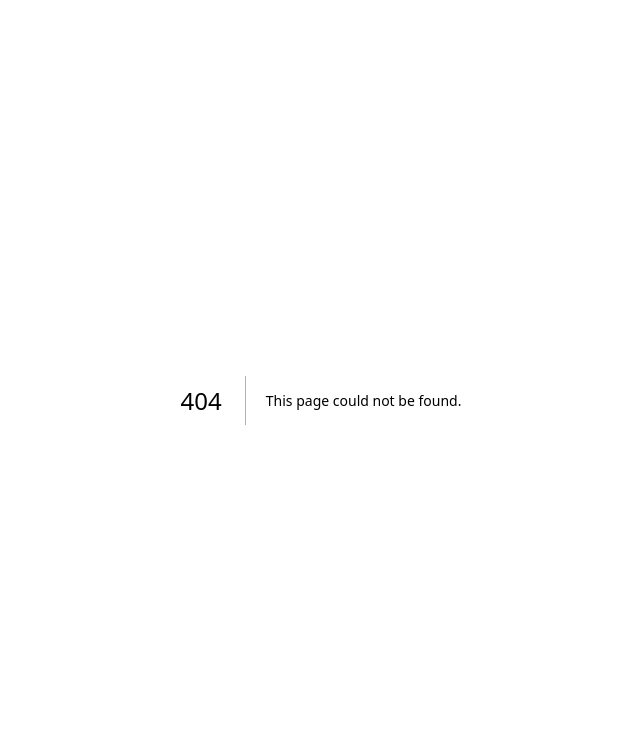
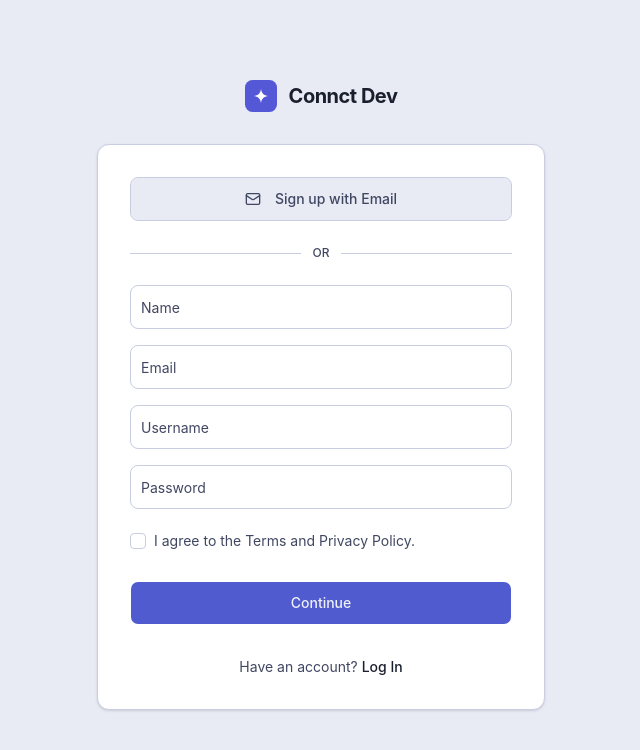
Before and after one commit to mevibhor/connct-dev, a Next.js app: page /signup in a window 1280 px wide. Before the commit this address had no page. Shown: the top 750 px of the page, without its empty margins (319-959 px from the left). Built offline with nearby package versions, Linux system fonts and the light colour scheme.

Commit message:
feat: implement login and signup pages

```diff
--- /dev/null
+++ b/app/(auth)/layout.tsx
@@ -0,0 +1,30 @@
+import Image from "next/image";
+
+export default function AuthLayout({
+  children,
+}: {
+  children: React.ReactNode;
+}) {
+  return (
+    <div className="min-h-screen flex flex-col items-center pt-12 sm:pt-20 bg-background p-4 sm:p-6">
+      {/* Header / Logo Area */}
+      <div className="mb-8 flex items-center gap-3">
+        {/* Using the SVG from public folder */}
+        <Image
+          src="/images/logo.svg"
+          alt="Connct Dev Logo"
+          width={32}
+          height={32}
+          className="h-8 w-8 object-contain"
+          priority
+        />
+        <span className="text-xl font-bold text-foreground tracking-tight">
+          Connct Dev
+        </span>
+      </div>
+
+      {/* Main Content Area (The Card) */}
+      <div className="w-full max-w-md mx-auto">{children}</div>
+    </div>
+  );
+}
--- /dev/null
+++ b/app/(auth)/login/page.tsx
@@ -0,0 +1,83 @@
+"use client";
+
+import Link from "next/link";
+import { Button } from "@/components/ui/button";
+import { Input } from "@/components/ui/input";
+import { Mail } from "lucide-react";
+
+export default function LoginPage() {
+  const handleLogin = (e: React.FormEvent<HTMLFormElement>) => {
+    e.preventDefault();
+  };
+
+  return (
+    <div className="rounded-xl border border-border bg-card p-6 sm:p-8 shadow-sm">
+      <div className="flex flex-col space-y-6">
+        {/* Option 1: Login with Email Button */}
+        <Button
+          variant="outline"
+          className="w-full h-11 border-border text-muted-foreground hover:bg-muted hover:text-foreground transition-all duration-300"
+        >
+          <Mail className="mr-2 h-4 w-4" />
+          Log in with Email
+        </Button>
+
+        {/* Divider */}
+        <div className="relative flex items-center justify-center">
+          <div className="absolute inset-0 flex items-center">
+            <span className="w-full border-t border-border" />
+          </div>
+          <span className="relative bg-card px-3 text-xs font-medium text-muted-foreground uppercase">
+            Or
+          </span>
+        </div>
+
+        {/* Option 2: Manual Input Form */}
+        <form onSubmit={handleLogin} className="space-y-4">
+          <div className="space-y-2">
+            <Input
+              type="text"
+              placeholder="Username"
+              className="w-full h-11 border-input bg-card text-foreground placeholder:text-muted-foreground focus-visible:ring-ring transition-all duration-300 ease-in-out focus:border-primary"
+            />
+          </div>
+
+          <div className="space-y-2">
+            <Input
+              type="password"
+              placeholder="Password"
+              className="w-full h-11 border-input bg-card text-foreground placeholder:text-muted-foreground focus-visible:ring-ring transition-all duration-300 ease-in-out focus:border-primary"
+            />
+          </div>
+
+          <div className="flex justify-end pt-1">
+            <Link
+              href="#"
+              className="text-sm text-muted-foreground hover:text-primary transition-colors duration-300"
+            >
+              Forget Password?
+            </Link>
+          </div>
+
+          <Button
+            type="submit"
+            className="w-full h-11 bg-primary text-primary-foreground hover:bg-primary/90 mt-2 font-medium transition-all duration-300"
+          >
+            Log in
+          </Button>
+        </form>
+
+        {/* Footer / Sign Up */}
+        <div className="text-center text-sm text-muted-foreground pt-2">
+          Don&apos;t have an account?{" "}
+          <Link
+            href="/signup"
+            className="font-medium text-foreground hover:text-primary transition-colors duration-300 underline-offset-4 hover:underline"
+          >
+            Sign up
+          </Link>
+        </div>
+      </div>
+    </div>
+  );
+}
--- /dev/null
+++ b/app/(auth)/signup/page.tsx
@@ -0,0 +1,105 @@
+"use client";
+
+import Link from "next/link";
+import { Button } from "@/components/ui/button";
+import { Input } from "@/components/ui/input";
+import { Checkbox } from "@/components/ui/checkbox";
+import { Mail } from "lucide-react";
+
+export default function SignupPage() {
+  const handleSignup = (e: React.FormEvent<HTMLFormElement>) => {
+    e.preventDefault();
+  };
+
+  return (
+    <div className="rounded-xl border border-border bg-card p-6 sm:p-8 shadow-sm">
+      <div className="flex flex-col space-y-6">
+        {/* Option 1: Sign up with Email Button */}
+        <Button
+          variant="outline"
+          className="w-full h-11 border-border text-muted-foreground hover:bg-muted hover:text-foreground transition-all duration-300"
+        >
+          <Mail className="mr-2 h-4 w-4" />
+          Sign up with Email
+        </Button>
+
+        {/* Divider */}
+        <div className="relative flex items-center justify-center">
+          <div className="absolute inset-0 flex items-center">
+            <span className="w-full border-t border-border" />
+          </div>
+          <span className="relative bg-card px-3 text-xs font-medium text-muted-foreground uppercase">
+            Or
+          </span>
+        </div>
+
+        {/* Option 2: Manual Input Form */}
+        <form onSubmit={handleSignup} className="space-y-4">
+          <div className="space-y-2">
+            <Input
+              type="text"
+              placeholder="Name"
+              className="w-full h-11 border-input bg-card text-foreground placeholder:text-muted-foreground focus-visible:ring-ring transition-all duration-300 ease-in-out focus:border-primary"
+            />
+          </div>
+
+          <div className="space-y-2">
+            <Input
+              type="email"
+              placeholder="Email"
+              className="w-full h-11 border-input bg-card text-foreground placeholder:text-muted-foreground focus-visible:ring-ring transition-all duration-300 ease-in-out focus:border-primary"
+            />
+          </div>
+
+          <div className="space-y-2">
+            <Input
+              type="text"
+              placeholder="Username"
+              className="w-full h-11 border-input bg-card text-foreground placeholder:text-muted-foreground focus-visible:ring-ring transition-all duration-300 ease-in-out focus:border-primary"
+            />
+          </div>
+
+          <div className="space-y-2">
+            <Input
+              type="password"
+              placeholder="Password"
+              className="w-full h-11 border-input bg-card text-foreground placeholder:text-muted-foreground focus-visible:ring-ring transition-all duration-300 ease-in-out focus:border-primary"
+            />
+          </div>
+
+          {/* Terms Checkbox */}
+          <div className="flex items-center space-x-2 pt-2">
+            <Checkbox
+              id="terms"
+              className="border-border data-[state=checked]:bg-primary data-[state=checked]:text-primary-foreground transition-colors duration-300"
+            />
+            <label
+              htmlFor="terms"
+              className="text-sm text-muted-foreground leading-none cursor-pointer select-none"
+            >
+              I agree to the Terms and Privacy Policy.
+            </label>
+          </div>
+
+          <Button
+            type="submit"
+            className="w-full h-11 bg-primary text-primary-foreground hover:bg-primary/90 mt-4 font-medium transition-all duration-300"
+          >
+            Continue
+          </Button>
+        </form>
+
+        {/* Footer / Log In Link */}
+        <div className="text-center text-sm text-muted-foreground pt-2">
+          Have an account?{" "}
+          <Link
+            href="/login"
+            className="font-medium text-foreground hover:text-primary transition-colors duration-300 underline-offset-4 hover:underline"
+          >
+            Log In
+          </Link>
+        </div>
+      </div>
+    </div>
+  );
+}
--- a/app/layout.tsx
+++ b/app/layout.tsx
@@ -5,6 +5,9 @@ import { ThemeProvider } from "@/components/theme-provider";
 export const metadata: Metadata = {
   title: "Connct Dev",
   description: "A platform for developers",
+  icons: {
+    icon: "/images/logo.svg",
+  },
 };
 
 export default function RootLayout({
--- /dev/null
+++ b/components/ui/checkbox.tsx
@@ -0,0 +1,28 @@
+"use client"
+
+import { Checkbox as CheckboxPrimitive } from "@base-ui/react/checkbox"
+import { cn } from "cn"
+import { CheckIcon } from "lucide-react"
+
+function Checkbox({ className, ...props }: CheckboxPrimitive.Root.Props) {
+  return (
+    <CheckboxPrimitive.Root
+      data-slot="checkbox"
+      className={cn(
+        "peer relative flex size-4 shrink-0 items-center justify-center rounded-[4px] border border-input transition-colors outline-none group-has-disabled/field:opacity-50 group-has-[:focus-visible]/field-label:ring-0 group-has-[:focus-visible]/field-label:not-data-checked:border-input after:absolute after:-inset-x-3 after:-inset-y-2 focus-visible:border-ring focus-visible:ring-3 focus-visible:ring-ring/50 disabled:cursor-not-allowed disabled:opacity-50 aria-invalid:border-destructive aria-invalid:ring-3 aria-invalid:ring-destructive/20 aria-invalid:aria-checked:border-primary dark:bg-input/30 dark:aria-invalid:border-destructive/50 dark:aria-invalid:ring-destructive/40 data-checked:border-primary data-checked:bg-primary data-checked:text-primary-foreground group-has-[:focus-visible]/field-label:data-checked:border-primary dark:data-checked:bg-primary",
+        className
+      )}
+      {...props}
+    >
+      <CheckboxPrimitive.Indicator
+        data-slot="checkbox-indicator"
+        className="grid place-content-center text-current transition-none [&>svg]:size-3.5"
+      >
+        <CheckIcon
+        />
+      </CheckboxPrimitive.Indicator>
+    </CheckboxPrimitive.Root>
+  )
+}
+
+export { Checkbox }
```
Also changed, not shown: public/images/logo.svg (added).
